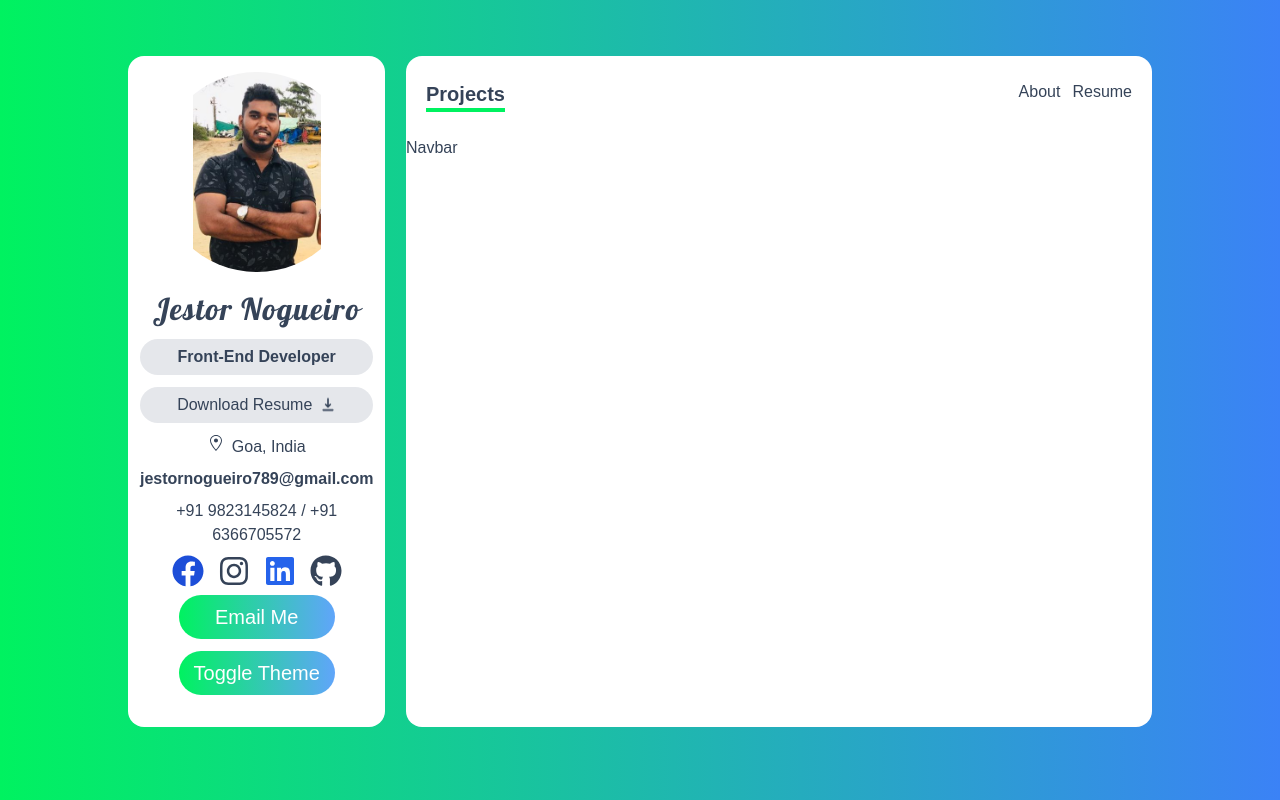
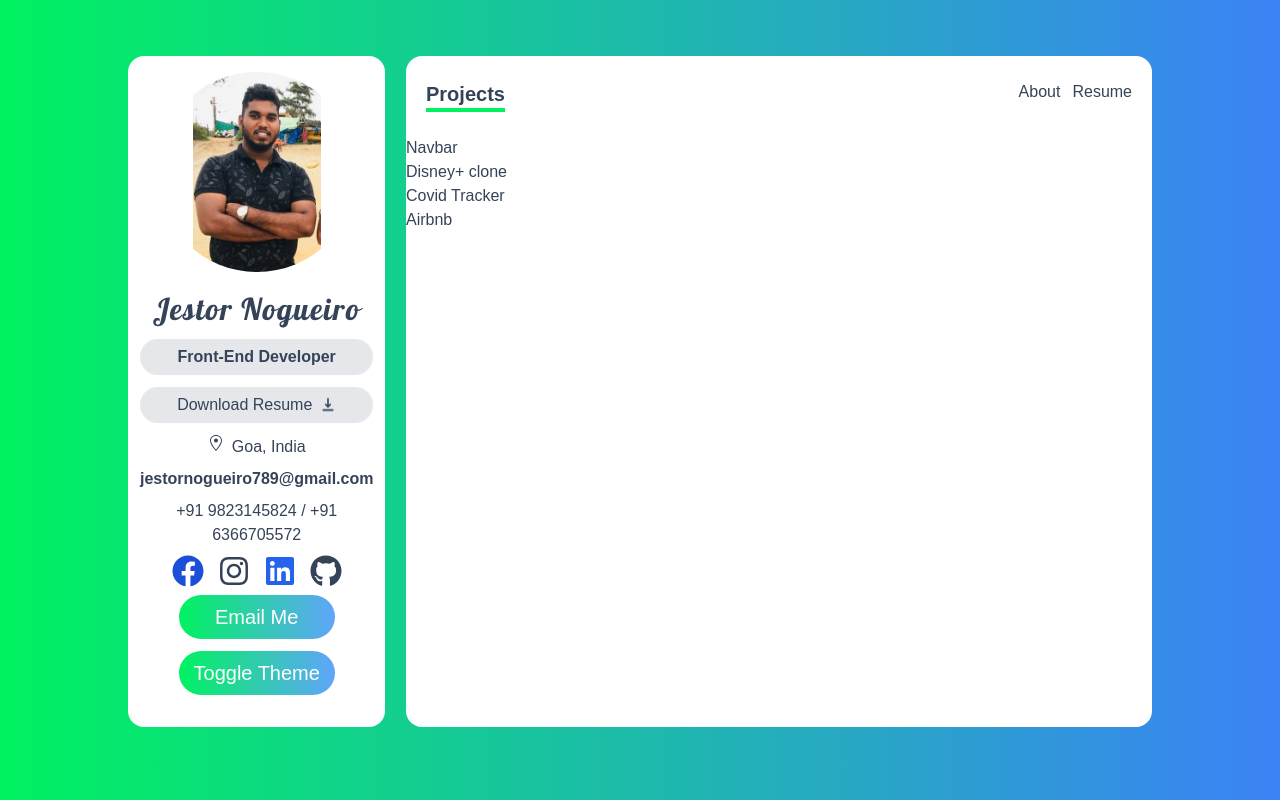
Before and after one commit to JestorNogueiro/portfolio, a Next.js app: page /projects in a window 1280 px wide. Built offline with nearby package versions, Linux system fonts and the light colour scheme.

Commit message:
rendering name

```diff
--- a/components/ProjectCard.tsx
+++ b/components/ProjectCard.tsx
@@ -4,9 +4,17 @@ import { Project } from "../type";
 const ProjectCard: FunctionComponent<{
   projectData: Project;
 }> = ({
-  projectData: { name, description, deployed_url, github_url, category, tech },
+  projectData: {
+    name,
+    description,
+    deployed_url,
+    github_url,
+    category,
+    tech,
+    image_path,
+  },
 }) => {
-  return <div></div>;
+  return <div>{name}</div>;
 };
 
 export default ProjectCard;
```
